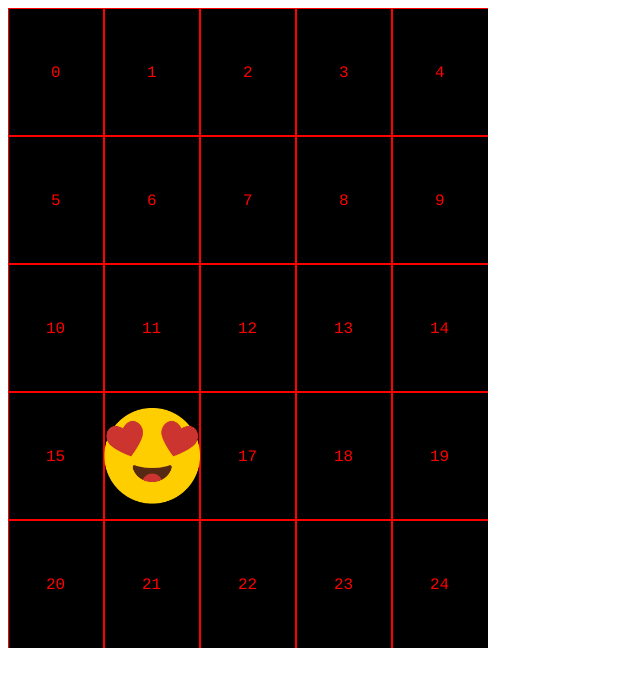
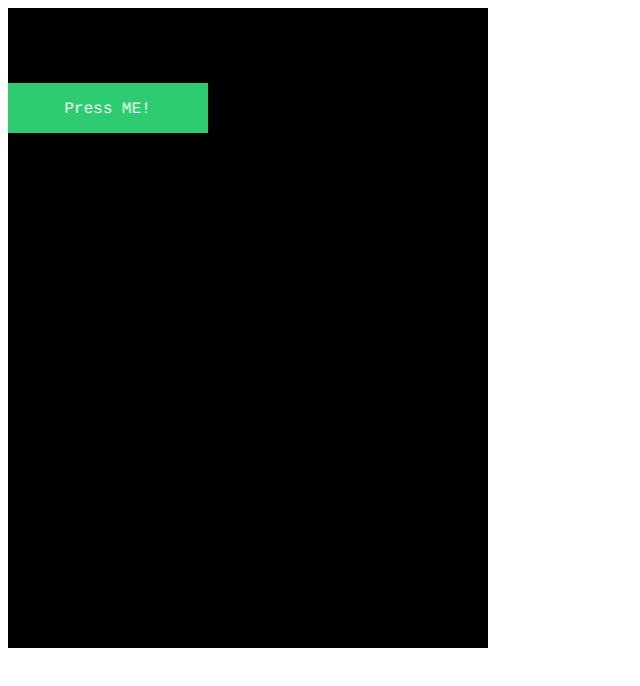
Before and after one commit to DannyMichaels/phaser_toolbox, a plain HTML site: page index.html in a window 1280 px wide. Shown: the whole page, without its empty margins (0-640 px from the left). Drawn offline with Linux system fonts and the light colour scheme.

Commit message:
add flatButton

```diff
--- a/index.html
+++ b/index.html
@@ -18,9 +18,11 @@
     <script src="js/classes/util/align.js"></script>
     <script src="js/classes/util/collision.js"></script>
     <script src="js/classes/util/alignGrid.js"></script>
+
     <script src="js/classes/model_controller/model.js"></script>
     <script src="js/classes/model_controller/controller.js"></script>
     <script src="js/classes/components/scoreBox.js"></script>
+    <script src="js/classes/ui/flatButton.js"></script>
   </head>
   <body>
     <div id="phaser-game">
--- /dev/null
+++ b/js/classes/ui/flatButton.js
@@ -0,0 +1,37 @@
+class FlatButton extends Phaser.GameObjects.Container {
+  // config = props
+  constructor(config) {
+    if (!config.scene) {
+      console.error('missing scene!');
+      return;
+    }
+
+    if (!config.key) {
+      console.error('missing key!');
+      return;
+    }
+
+    super(config.scene);
+
+    this.scene = config.scene;
+    this.background = this.scene.add.image(0, 0, config.key); // x ,y , key
+
+    this.add(this.background);
+
+    if (config.text) {
+      this.text1 = this.scene.add.text(0, 0, config.text);
+      this.text1.setOrigin(0.5, 0.5);
+      this.add(this.text1);
+    }
+
+    if (config.x) {
+      this.x = config.x;
+    }
+
+    if (config.y) {
+      this.y = config.y;
+    }
+
+    this.scene.add.existing(this);
+  }
+}
--- a/js/sceneMain.js
+++ b/js/sceneMain.js
@@ -4,29 +4,34 @@ class SceneMain extends Phaser.Scene {
   }
   preload() {
     // load our images or sounds
-    this.load.image('face', 'images/face.png');
+    // this.load.image('face', 'images/face.png');
+    this.load.image('button1', 'images/ui/buttons/flat/1.png');
   }
   create() {
     // define our objects
-    emitter = new Phaser.Events.EventEmitter();
+    // emitter = new Phaser.Events.EventEmitter();
+    // // model.score = 100;
+    // controller = new Controller();
+    // // this.scoreBox = new ScoreBox({ scene: this });
+    // // this.scoreBox.x = game.config.width / 2;
+    // // this.scoreBox.y = 50; // 50px down from y 0
+    // // numbered grid system
+    // let gridConfig = { rows: 5, cols: 5, scene: this };
+    // let alignGrid = new AlignGrid(gridConfig);
+    // // alignGrid.show(); // shows the grid and cells with no numbers
+    // alignGrid.showNumbers(); // shows the grid and cells with numbers for placeAtIndex.
+    // this.face = this.add.sprite(0, 0, 'face');
+    // // alignGrid.placeAt(2, 2, this.face); // center
+    // alignGrid.placeAtIndex(16, this.face);
+    // Align.scaleToGameWidth(this.face, 0.2); // obj, percent
 
-    // model.score = 100;
-    controller = new Controller();
-
-    // this.scoreBox = new ScoreBox({ scene: this });
-    // this.scoreBox.x = game.config.width / 2;
-    // this.scoreBox.y = 50; // 50px down from y 0
-
-    // numbered grid system
-    let gridConfig = { rows: 5, cols: 5, scene: this };
-    let alignGrid = new AlignGrid(gridConfig);
-    // alignGrid.show(); // shows the grid and cells with no numbers
-    alignGrid.showNumbers(); // shows the grid and cells with numbers for placeAtIndex.
-
-    this.face = this.add.sprite(0, 0, 'face');
-    // alignGrid.placeAt(2, 2, this.face); // center
-    alignGrid.placeAtIndex(16, this.face);
-    Align.scaleToGameWidth(this.face, 0.2); // obj, percent
+    let flatButton = new FlatButton({
+      scene: this,
+      key: 'button1',
+      text: 'Press ME!',
+      x: 100,
+      y: 100,
+    });
   }
   update() {
     // constant running loop
```
Also changed, not shown: images/ui/buttons/flat/1.png (added), images/ui/buttons/flat/2.png (added), images/ui/buttons/flat/3.png (added), images/ui/buttons/flat/4.png (added), images/ui/buttons/flat/5.png (added), images/ui/buttons/flat/6.png (added), images/ui/buttons/round/1.png (added), images/ui/buttons/round/2.png (added), images/ui/buttons/round/3.png (added), images/ui/buttons/round/4.png (added), images/ui/buttons/round/5.png (added), images/ui/buttons/round/6.png (added).
